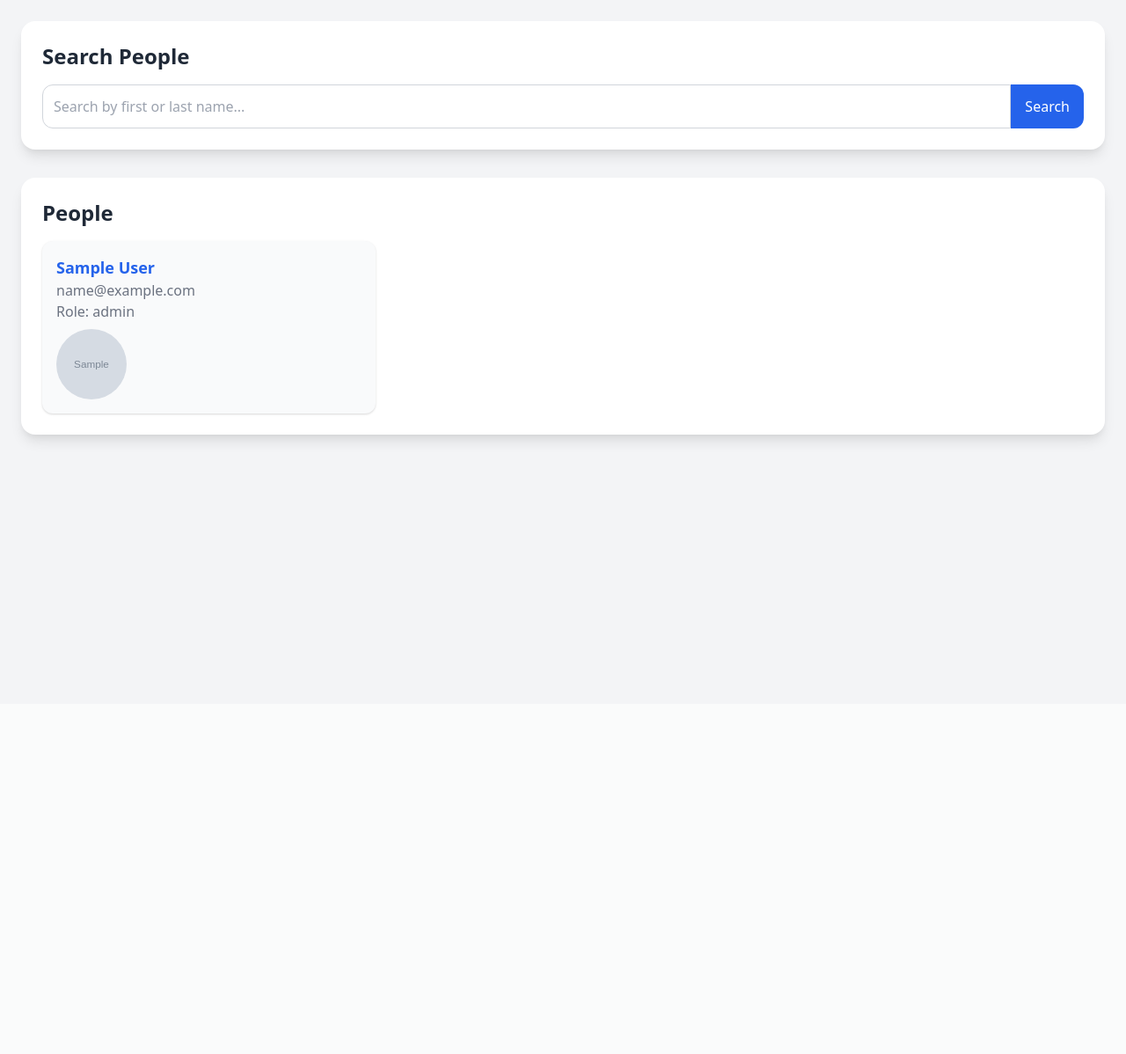
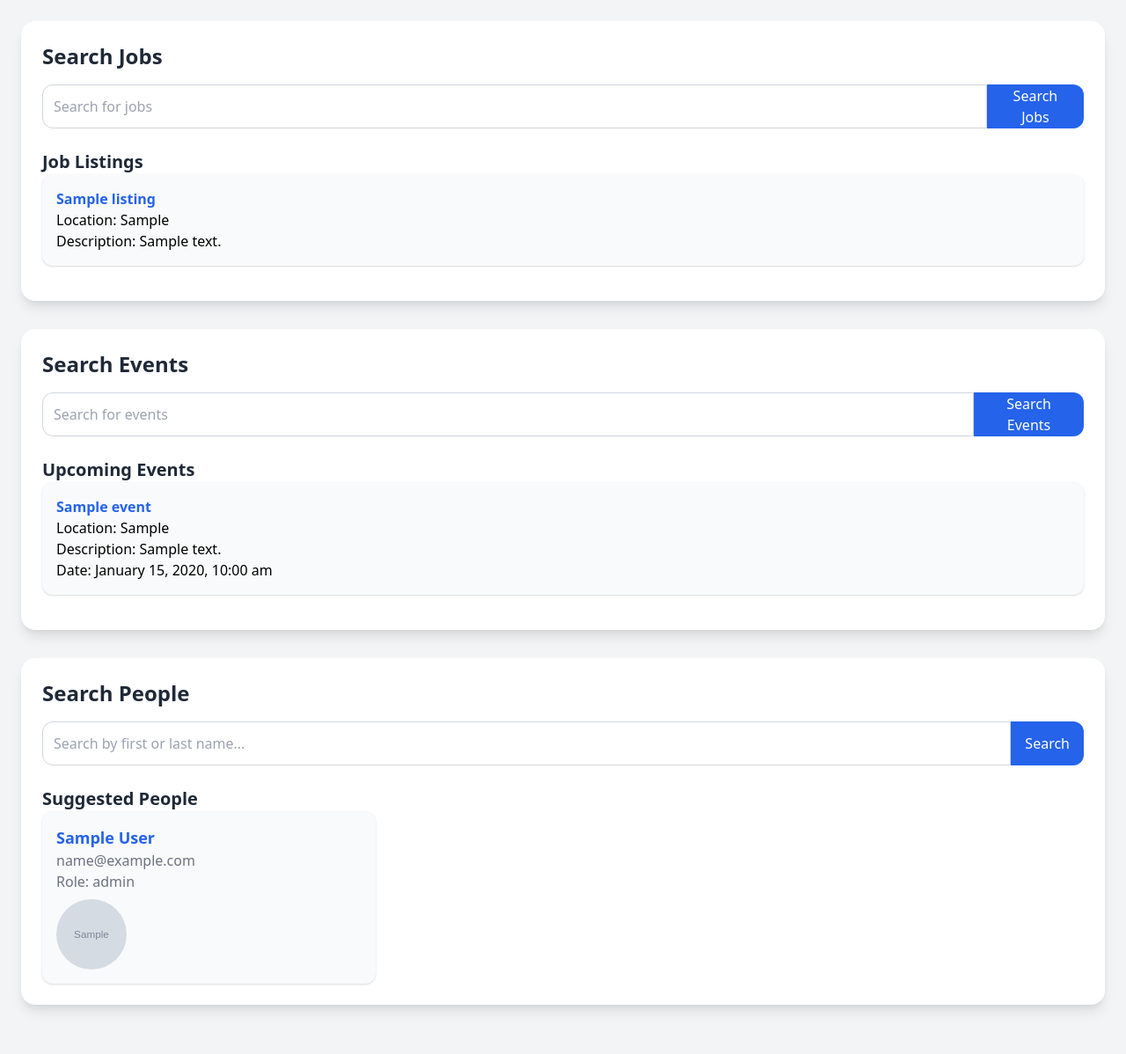
Before and after one commit to flyingpenguinie/SJHACKS, a PHP site: page /community.php in a window 1280 px wide. Shown: the whole page at 88% size. Before the commit the page ends 507 px from the top, so only its background shows below. Run offline with PHP 8.4, Linux system fonts and the light colour scheme; tables that the repository leaves empty or names only in its code hold one stand-in row (values such as "Sample post"); grey boxes marked "Sample" are stand-in pictures.

Commit message:
community page v2

```diff
--- a/community.php
+++ b/community.php
@@ -1,8 +1,35 @@
 <?php
+// Database connection (MySQLi)
+$mysqli = new mysqli("localhost", "root", "", "pathfinder");
+
+// Check for connection errors
+if ($mysqli->connect_error) {
+    die("Connection failed: " . $mysqli->connect_error);
+}
+
+// Initialize variables for search queries
+$job_search = '';
+$event_search = '';
+$search = '';
+
+// Handle job and event search
+if (isset($_POST['search_jobs'])) {
+    $job_search = $_POST['job_search'];
+}
+if (isset($_POST['search_events'])) {
+    $event_search = $_POST['event_search'];
+}
+
+// SQL queries for jobs and events based on search input
+$job_query = "SELECT * FROM listings WHERE title LIKE '%$job_search%' OR description LIKE '%$job_search%' OR location LIKE '%$job_search%'";
+$event_query = "SELECT * FROM events WHERE event_title LIKE '%$event_search%' OR event_description LIKE '%$event_search%' OR event_location LIKE '%$event_search%'";
+
+// Fetch job and event data
+$job_result = $mysqli->query($job_query);
+$event_result = $mysqli->query($event_query);
+
+// Handle user search (PDO)
 $pdo = new PDO('mysql:host=127.0.0.1;dbname=pathfinder', 'root', '');
-
-// Handle search
-$search = '';
 if (isset($_GET['search'])) {
     $search = trim($_GET['search']);
     $stmt = $pdo->prepare("SELECT * FROM users WHERE first_name LIKE ? OR last_name LIKE ?");
@@ -22,22 +49,75 @@ $users = $stmt->fetchAll();
 </head>
 <body class="bg-gray-100 min-h-screen p-6">
 
-<!-- Search People -->
+<!-- Search Bar for Jobs -->
+<section class="bg-white rounded-2xl shadow-lg p-6 mb-8">
+  <h2 class="text-2xl font-semibold text-gray-800 mb-4">Search Jobs</h2>
+  <form method="POST" class="flex mb-6">
+    <input type="text" name="job_search" value="<?= htmlspecialchars($job_search) ?>" placeholder="Search for jobs" class="w-full p-3 border border-gray-300 rounded-l-xl focus:outline-none focus:ring-2 focus:ring-blue-500">
+    <button type="submit" name="search_jobs" class="bg-blue-600 text-white px-4 rounded-r-xl hover:bg-blue-700">Search Jobs</button>
+  </form>
+
+  <!-- Display Jobs -->
+  <h3 class="text-xl font-semibold text-gray-800">Job Listings</h3>
+  <ul>
+    <?php
+    if ($job_result->num_rows > 0) {
+        while ($job = $job_result->fetch_assoc()) {
+            echo "<li class='bg-gray-50 rounded-xl p-4 mb-4 shadow hover:shadow-lg transition'>";
+            echo "<strong class='text-blue-600'>{$job['title']}</strong><br>";
+            echo "Location: {$job['location']}<br>";
+            echo "Description: {$job['description']}<br>";
+            echo "</li>";
+        }
+    } else {
+        echo "No jobs found.";
+    }
+    ?>
+  </ul>
+</section>
+
+<!-- Search Bar for Events -->
+<section class="bg-white rounded-2xl shadow-lg p-6 mb-8">
+  <h2 class="text-2xl font-semibold text-gray-800 mb-4">Search Events</h2>
+  <form method="POST" class="flex mb-6">
+    <input type="text" name="event_search" value="<?= htmlspecialchars($event_search) ?>" placeholder="Search for events" class="w-full p-3 border border-gray-300 rounded-l-xl focus:outline-none focus:ring-2 focus:ring-blue-500">
+    <button type="submit" name="search_events" class="bg-blue-600 text-white px-4 rounded-r-xl hover:bg-blue-700">Search Events</button>
+  </form>
+
+  <!-- Display Events -->
+  <h3 class="text-xl font-semibold text-gray-800">Upcoming Events</h3>
+  <ul>
+    <?php
+    if ($event_result->num_rows > 0) {
+        while ($event = $event_result->fetch_assoc()) {
+            echo "<li class='bg-gray-50 rounded-xl p-4 mb-4 shadow hover:shadow-lg transition'>";
+            echo "<strong class='text-blue-600'>{$event['event_title']}</strong><br>";
+            echo "Location: {$event['event_location']}<br>";
+            echo "Description: {$event['event_description']}<br>";
+            echo "Date: " . date("F j, Y, g:i a", strtotime($event['event_date'])) . "<br>";
+            echo "</li>";
+        }
+    } else {
+        echo "No events found.";
+    }
+    ?>
+  </ul>
+</section>
+
+<!-- Search Bar for People -->
 <section class="bg-white rounded-2xl shadow-lg p-6 mb-8">
   <h2 class="text-2xl font-semibold text-gray-800 mb-4">Search People</h2>
-  <form method="get" class="flex">
+  <form method="get" class="flex mb-6">
     <input type="text" name="search" value="<?= htmlspecialchars($search) ?>" placeholder="Search by first or last name..." class="w-full p-3 border border-gray-300 rounded-l-xl focus:outline-none focus:ring-2 focus:ring-blue-500">
     <button type="submit" class="bg-blue-600 text-white px-4 rounded-r-xl hover:bg-blue-700">Search</button>
   </form>
-</section>
 
-<!-- Suggested People -->
-<section class="bg-white rounded-2xl shadow-lg p-6 mb-8">
-  <h2 class="text-2xl font-semibold text-gray-800 mb-4">People</h2>
+  <!-- Display People -->
+  <h3 class="text-xl font-semibold text-gray-800">Suggested People</h3>
   <div class="grid grid-cols-1 md:grid-cols-2 lg:grid-cols-3 gap-6">
     <?php foreach ($users as $user): ?>
     <div class="bg-gray-50 rounded-xl p-4 shadow hover:shadow-lg transition">
-      <h3 class="font-bold text-lg text-blue-600"><?= htmlspecialchars($user['first_name'] . ' ' . $user['last_name']) ?></h3>
+      <h3 class="font-bold text-lg text-blue-600"><a href="profile.php?user_id=<?= $user['user_id'] ?>"><?= htmlspecialchars($user['first_name'] . ' ' . $user['last_name']) ?></a></h3>
       <p class="text-gray-500"><?= htmlspecialchars($user['email']) ?></p>
       <p class="text-gray-500">Role: <?= htmlspecialchars($user['role']) ?></p>
       <img src="<?= htmlspecialchars($user['profile_pic']) ?>" alt="Profile Picture" class="w-20 h-20 rounded-full mt-2">
@@ -48,3 +128,8 @@ $users = $stmt->fetchAll();
 
 </body>
 </html>
+
+<?php
+// Close the database connection
+$mysqli->close();
+?>
```
Also changed, not shown: db.php (added, +8 -0 lines), profile.php (added, +44 -0 lines).
